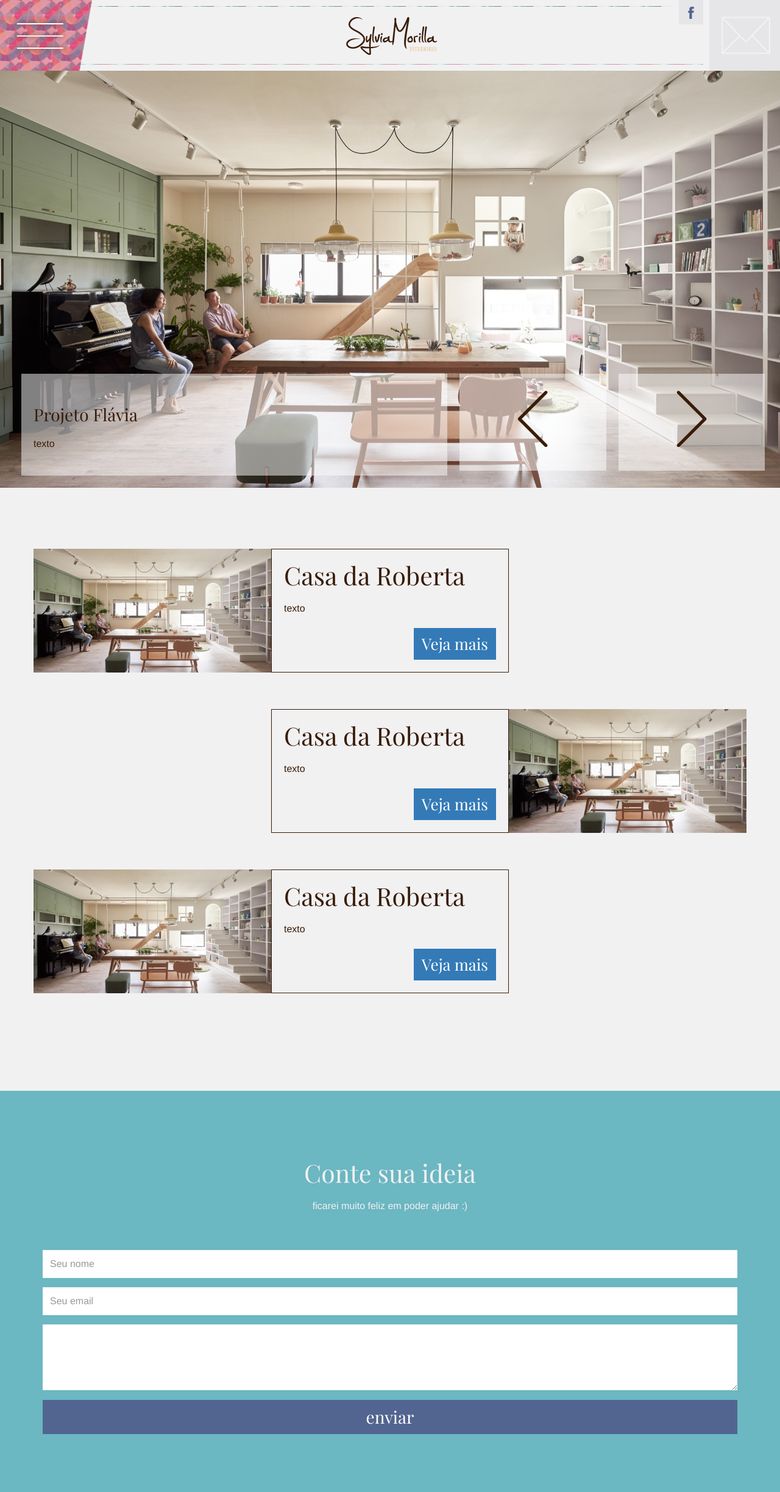
After one commit to eduramosgrano/sylviamorilla, a PHP site: page /portfolio.html in a window 1280 px wide. The commit adds this page. Shown: the whole page at 61% size. Run offline with PHP 8.4, Linux system fonts and the light colour scheme; some libraries are stand-ins or nearby versions.

Commit message:
novos ajustes

```diff
--- a/frontend/js/scripts.js
+++ b/frontend/js/scripts.js
@@ -67,7 +67,7 @@ $(document).ready(function(){
     } else {
       // desativar menu
       if(!navegator.hasClass("is-top")){
-          console.log("fechou!");
+          //console.log("fechou!");
           tlMenu.reverse(-1);
           navegator.parent().css("top",navegatorTopPos);
         }
--- /dev/null
+++ b/frontend/portfolio.html
@@ -0,0 +1,211 @@
+<!DOCTYPE html>
+<html lang="en">
+  <head>
+    <meta charset="utf-8">
+    <meta http-equiv="X-UA-Compatible" content="IE=edge">
+    <meta name="viewport" content="width=device-width, initial-scale=1">
+    <!-- The above 3 meta tags *must* come first in the head; any other head content must come *after* these tags -->
+    <meta name="description" content="">
+    <meta name="author" content="">
+    <link rel="icon" href="../../favicon.ico">
+
+    <title>Sylvia Morilla</title>
+
+    <!-- Custom styles for this template -->
+
+    <link href="stylesheets/styles.css" rel="stylesheet">
+
+    <!-- Adobe Fonts -->
+    <!-- <script src="https://use.typekit.net/cqj4toh.js"></script> -->
+    <!-- <script>try{Typekit.load({ async: true });}catch(e){}</script> -->
+
+  </head>
+
+  <body>
+
+
+    <div id="slider-portfolio" class="slider-portfolio container-fluid">
+      <div class="row">
+        <div class="seta">
+          <svg id="Layer_1" data-name="Layer 1" xmlns="http://www.w3.org/2000/svg" width="343.17" height="175.99" viewBox="0 0 343.17 175.99">
+            <line class="cls-1" x1="169.9" y1="175.63" x2="342.82" y2="0.35"/>
+            <line class="cls-1" x1="0.36" y1="3.77" x2="169.9" y2="175.63"/>
+          </svg>
+        </div>
+        <div class="chamada col-xs-12">
+            <div class="content col-xs-7">
+              <div class="box">
+                <h3>Projeto Flávia</h3>
+                <p>
+                  texto
+                </p>
+              </div>
+            </div>
+            <div id="navSetas" class="setas col-xs-5 ">
+                <!-- <div class="left col-xs-6 owl-prev ">
+                  <div class="icon">
+                    <svg version="1.1" id="Capa_1" xmlns="http://www.w3.org/2000/svg" xmlns:xlink="http://www.w3.org/1999/xlink" x="0px" y="0px"
+                    	 viewBox="0 0 477.175 477.175" style="enable-background:new 0 0 477.175 477.175;" xml:space="preserve">
+                    	<path d="M360.731,229.075l-225.1-225.1c-5.3-5.3-13.8-5.3-19.1,0s-5.3,13.8,0,19.1l215.5,215.5l-215.5,215.5
+                    		c-5.3,5.3-5.3,13.8,0,19.1c2.6,2.6,6.1,4,9.5,4c3.4,0,6.9-1.3,9.5-4l225.1-225.1C365.931,242.875,365.931,234.275,360.731,229.075z
+                    		"/>
+                    </svg>
+                  </div>
+                </div> -->
+                <!-- <div class="right col-xs-6 owl-next">
+                  <div class="icon">
+                    <svg version="1.1" id="Capa_1" xmlns="http://www.w3.org/2000/svg" xmlns:xlink="http://www.w3.org/1999/xlink" x="0px" y="0px"
+                    	 viewBox="0 0 477.175 477.175" style="enable-background:new 0 0 477.175 477.175;" xml:space="preserve">
+                    	<path d="M360.731,229.075l-225.1-225.1c-5.3-5.3-13.8-5.3-19.1,0s-5.3,13.8,0,19.1l215.5,215.5l-215.5,215.5
+                    		c-5.3,5.3-5.3,13.8,0,19.1c2.6,2.6,6.1,4,9.5,4c3.4,0,6.9-1.3,9.5-4l225.1-225.1C365.931,242.875,365.931,234.275,360.731,229.075z
+                    		"/>
+                    </svg>
+                  </div>
+                </div> -->
+            </div>
+        </div>
+        <div class="carousel">
+          <div class="item" style="background-image:url(images/slider-home/01.jpg)"></div>
+          <div class="item" style="background-image:url(images/slider-home/03.jpg)"></div>
+          <div class="item" style="background-image:url(images/slider-home/02.jpg)"></div>
+        </div>
+
+      </div>
+
+    </div>
+
+
+    <!--  Navegator -->
+    <div class="navegator inner">
+      <div class="border">
+        <div class="inner"></div>
+      </div>
+      <div class="menu-btn">
+            <span>toggle menu</span>
+      </div>
+      <div class="logo img-responsive ">Sylvia Morilla</div>
+      <div class="social">
+        <a href="#contato" class="icon iconcontato">
+          <svg version="1.1" id="Capa_1" xmlns="http://www.w3.org/2000/svg" xmlns:xlink="http://www.w3.org/1999/xlink" x="0px" y="0px"
+             viewBox="0 0 470.161 470.161" style="enable-background:new 0 0 470.161 470.161;" xml:space="preserve">
+
+            <path d="M463.247,55.313H6.914c-2.773,0-5.282,1.66-6.368,4.218C0.173,60.409-0.007,61.35,0,62.276v345.658
+              c0,0.007,0,0.014,0,0.021c0,0.926,0.187,1.811,0.518,2.613c0.339,0.823,0.836,1.583,1.507,2.254
+              c0.671,0.67,1.431,1.168,2.254,1.507c0.802,0.332,1.688,0.519,2.614,0.519c0.007,0,0.014,0,0.021,0h456.333
+              c0.968,0,1.881-0.193,2.708-0.552c0.768-0.324,1.487-0.795,2.116-1.41c0.021-0.021,0.014-0.014,0.014-0.014
+              c0.007-0.007,0.014-0.007,0.014-0.014c0,0,0,0,0.007,0c0-0.028,0.007-0.021,0.014-0.021c0.007,0,0.007-0.007,0.014-0.014
+              c0.007-0.007,0.014-0.007,0.014-0.014c0,0,0.007,0,0.007-0.007l0.014-0.014c0.007-0.007,0.007-0.007,0.014-0.014
+              c0,0,0,0,0.007-0.007c0.643-0.65,1.12-1.397,1.452-2.192c0.339-0.816,0.519-1.708,0.519-2.641V62.227
+              C470.161,58.404,467.071,55.313,463.247,55.313z M446.902,69.141L287.988,232.84l-0.007,0.007l-52.928,54.566l-53.336-54.165
+              L23.204,69.141H446.902z M13.828,79.34l153.245,158.659L13.828,391.244V79.34z M23.605,401.02l153.12-153.127l53.432,54.262
+              c1.307,1.327,3.077,2.067,4.93,2.067c0.007,0,0.021,0,0.028,0c1.86-0.007,3.637-0.768,4.937-2.102l52.976-54.608L446.556,401.02
+              H23.605z M456.333,391.244l-153.674-153.66L456.333,79.278V391.244z"/>
+          </svg>
+        </a>
+        <div class="icon facebook">
+            <svg version="1.1" id="Capa_1" xmlns="http://www.w3.org/2000/svg" xmlns:xlink="http://www.w3.org/1999/xlink" x="0px" y="0px"
+               width="430.113px" height="430.114px" viewBox="0 0 430.113 430.114" style="enable-background:new 0 0 430.113 430.114;"
+               xml:space="preserve">
+            <path id="Facebook" d="M158.081,83.3c0,10.839,0,59.218,0,59.218h-43.385v72.412h43.385v215.183h89.122V214.936h59.805
+            c0,0,5.601-34.721,8.316-72.685c-7.784,0-67.784,0-67.784,0s0-42.127,0-49.511c0-7.4,9.717-17.354,19.321-17.354
+            c9.586,0,29.818,0,48.557,0c0-9.859,0-43.924,0-75.385c-25.016,0-53.476,0-66.021,0C155.878-0.004,158.081,72.48,158.081,83.3z"/>
+          </svg>
+      </div>
+      </div>
+      <div class="conteudo">
+        <div class="lista">
+          <ul>
+            <li><h1><a href="#sobre"><span></span>Sobre<span></span></a></h1></li>
+            <li><h1><a href="#servicos"><span></span>Portfolio<span></span></a></h1></li>
+            <li><h1><a href="#publico"><span></span>Blog<span></span></a></h1></li>
+            <li><h1><a href="#contato"><span></span>Contato<span></span></a></h1></li>
+          </ul>
+        </div>
+      </div>
+    </div>
+    <!-- END Navegator -->
+
+    <div class="conteudo container">
+      <div class="row">
+        <div class="col-sm-4 img" style="background-image:url('images/slider-home/01.jpg')"></div>
+        <div class="col-sm-4 texto">
+          <h1>Casa da Roberta</h1>
+          <p>
+            texto
+          </p>
+          <input type="button" name="name" value="Veja mais" class="btn btn-primary btn">
+          <div class="clearfix"></div>
+        </div>
+      </div>
+      <div class="row">
+
+        <div class="col-sm-4 col-sm-offset-4 texto">
+          <h1>Casa da Roberta</h1>
+          <p>
+            texto
+          </p>
+          <input type="button" name="name" value="Veja mais" class="btn btn-primary btn">
+          <div class="clearfix"></div>
+        </div>
+        <div class="col-sm-4 img" style="background-image:url('images/slider-home/01.jpg')"></div>
+      </div>
+      <div class="row">
+        <div class="col-sm-4 img" style="background-image:url('images/slider-home/01.jpg')"></div>
+        <div class="col-sm-4 texto">
+          <h1>Casa da Roberta</h1>
+          <p>
+            texto
+          </p>
+          <input type="button" name="name" value="Veja mais" class="btn btn-primary btn">
+          <div class="clearfix"></div>
+        </div>
+      </div>
+
+    </div>
+
+    <div id="contato" class="contato">
+      <div class="container">
+        <div class="row">
+          <div class="col-md-12 text-center">
+            <h1>Conte sua ideia</h1>
+            <p>
+              ficarei muito feliz em poder ajudar :)
+            </p>
+          </div>
+        </div>
+
+        <form class="form-horizontal">
+          <div class="form-group">
+            <div class="col-md-12">
+              <input type="text" class="form-control nome" id="inputPassword3" placeholder="Seu nome">
+            </div>
+          </div>
+          <div class="form-group">
+            <div class="col-md-12">
+              <input type="text" class="form-control email" id="inputPassword3" placeholder="Seu email">
+            </div>
+          </div>
+          <textarea class="form-control col-md-12" rows="3"></textarea>
+            <div class="form-group">
+              <div class="col-md-12">
+                <button type="submit" class="btn btn-info col-md-12" data-nome="enviar"><span></span>enviar<span></span></button>
+              </div>
+            </div>
+        </form>
+      </div>
+    </div>
+
+    <!-- Bootstrap core JavaScript
+    ================================================== -->
+    <!-- Placed at the end of the document so the pages load faster -->
+    <script src="https://ajax.googleapis.com/ajax/libs/jquery/1.11.3/jquery.min.js"></script>
+    <!--<script>window.jQuery || document.write('<script src="../../assets/js/vendor/jquery.min.js"></script>')</script> -->
+    <script src="bootstrap.min.js"></script>
+    <script type="text/javascript" src="js/greensock/TweenMax.min.js"></script>
+    <script type="text/javascript" src="js/scrollmagic/uncompressed/ScrollMagic.js"></script>
+    <script type="text/javascript" src="js/scrollmagic/uncompressed/plugins/animation.gsap.js"></script>
+    <script src="https://cdnjs.cloudflare.com/ajax/libs/ScrollMagic/2.0.5/plugins/debug.addIndicators.min.js"></script>
+    <script src="js/owl.carousel.min.js"></script>
+    <script src="js/scripts-portfolio.js"></script>
+  </body>
+  </html>
--- a/frontend/sass/partes/_conteudo.scss
+++ b/frontend/sass/partes/_conteudo.scss
@@ -278,6 +278,7 @@
 
 .sobre{
   margin-top: 200px;
+  margin-bottom: 0 !important;
   .logo{
     width: 100%;
     margin-bottom: 30px;
@@ -289,8 +290,8 @@
 
     .mask{
       position: absolute;
-      left: -1px;
-      top: -1px;
+      left: 3px;
+      top: 19px;
        width: 100%;
        padding-left: 15px;
        padding-right: 15px;
@@ -332,15 +333,20 @@
     }
   }
   .foto{
-    background: $gray-base;
+    background-image: url('../images/sylvia.jpg');
+    background-position: center;
+    background-repeat: no-repeat;
+    background-size: 100%;
     @include opacity(0);
     height: 500px;
+    text-indent: -999999px;
   }
   p{
     @include opacity(0);
   }
   .texto{
-    margin-bottom: 60px;
+    //margin-bottom: 60px;
+    border: none !important;
   }
 
   .btn{
--- /dev/null
+++ b/frontend/sass/partes/_portfolio.scss
@@ -0,0 +1,138 @@
+@import "../bootstrap-variables" ;
+
+.navegator.inner{
+  top:0;
+  width: 100%;
+  .logo{
+    margin-left: 0;
+  }
+  .social{
+    display: block;
+    @include opacity(1);
+  }
+}
+
+
+.slider-portfolio{
+  height: 100vh;
+  padding-top: 116px;
+  width: 100%;
+  .row{
+    height: 100%;
+  }
+  .carousel{
+    // background-color: black;
+    height: 100%;
+    position: relative;
+    bottom: 0;
+    .owl-stage-outer,.owl-stage,.owl-item,.item{
+      height: 100%;
+    }
+    .item{
+      background-size: cover;
+      background-position: center;
+      background-repeat: no-repeat;
+    }
+  }
+  .seta{display: none;}
+  .chamada{
+    position: absolute;
+    left: 0;
+    width: 100%;
+    bottom: 0;
+    min-height: 198px;
+    z-index: 9;
+    .content{
+      padding: 20px;
+      padding-right: 10px;
+      .box{
+        position: relative;
+        min-height: 198px-40px;
+        padding: 20px;
+        background-color: rgba(255,255,255,0.5);
+      }
+    }
+    .setas{
+      padding: 10px 0;
+      .left,.right{
+        padding: 10px;
+        .icon{
+          position: relative;
+          min-height: 198px-40px;
+          background-color: rgba(255,255,255,0.5);
+          padding: 28px;
+          text-align: center;
+
+          svg{
+            height: 50%;
+            width: 50%;
+            margin: 0 auto;
+            fill: $gray-base;
+            @include transition-property(fill);
+            @include transition-duration(1s);
+          }
+          &:hover{
+            svg{
+              fill: white;
+            }
+          }
+        }
+      }
+    }
+    // .content .box,.setas .left .icon,.setas .right .icon{
+    //   &:before{
+    //     content: '';
+    //     display: block;
+    //     width: 100%;
+    //     height: 100%;
+    //     position: absolute;
+    //     top: 0;
+    //     left: 0;
+    //     margin: 5px;
+    //     border: 1px solid $gray-base;
+    //   }
+    // }
+  }
+
+}
+.conteudo{
+  padding-top: 100px;
+  padding-bottom: 100px;
+  .row{
+    margin-bottom: 60px;
+  }
+  .texto{
+    border: 1px solid $gray-base;
+    padding: 20px;
+    h1{
+      margin-top: 0;
+    }
+    .btn{
+      padding: 0 13px !important;
+      float: right;
+      height: 52px;
+      font-size: 26px !important;
+
+    }
+  }
+  .img{
+    background-position: center;
+    background-size: cover;
+    background-repeat: no-repeat;
+    height: 203px;
+  }
+}
+.contato{
+  h1{
+    opacity: 1;
+  }
+  p{
+    opacity: 1;
+  }
+  input,textarea{
+    opacity: 1 !important;
+  }
+  .btn{
+    opacity: 1;
+  }
+}
--- a/frontend/sass/styles.scss
+++ b/frontend/sass/styles.scss
@@ -670,3 +670,6 @@ input, textarea{
 }
 
 // END COntato
+
+// Portfolio
+@import "partes/portfolio";
```
Also changed, not shown: frontend/index.html (+3 -4 lines), frontend/js/scripts-portfolio.js (added, +95 -0 lines), frontend/images/sylvia.jpg (added), frontend/stylesheets/styles.css.
